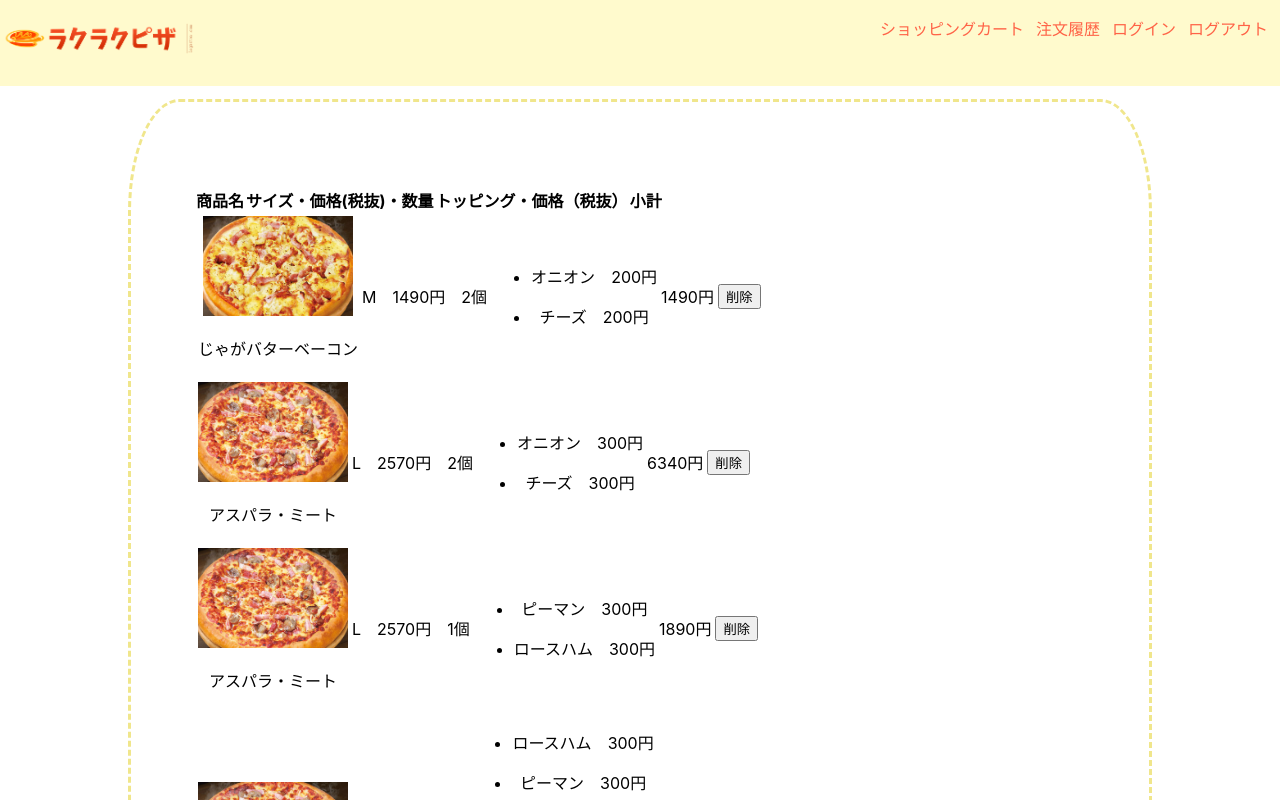
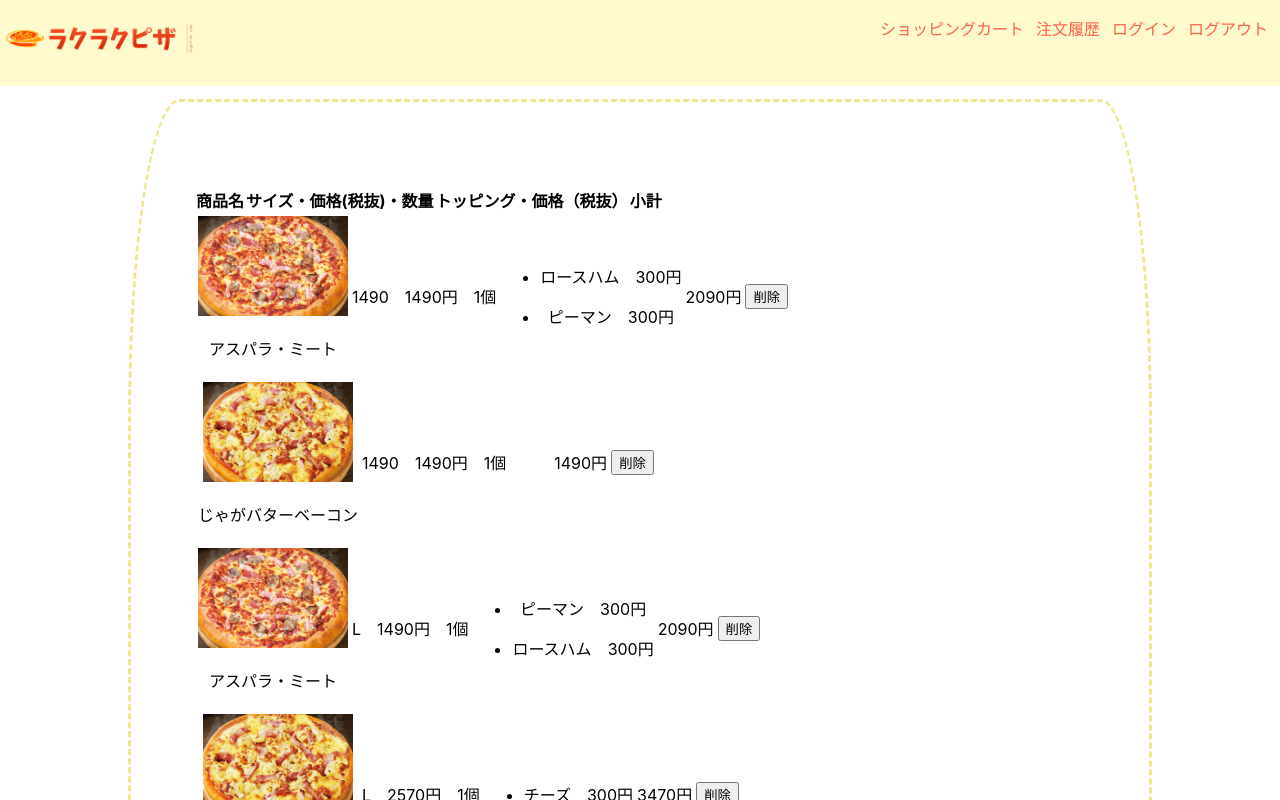
Before and after one commit to shimokawa871/ec-202207c, a Next.js app: page /items/cart in a window 1280 px wide. Shown: the top 800 px of the page. Built offline with nearby package versions, Linux system fonts and the light colour scheme; data requests are answered from the project's data file.

Commit message:
0907 オプション機能改善

```diff
--- a/data/db.json
+++ b/data/db.json
@@ -246,46 +246,29 @@
   "orders": [],
   "orderItems": [
     {
-      "name": "じゃがバターベーコン",
-      "imagePath": "/1.jpg",
-      "size": "M",
-      "price": 1490,
-      "quantity": "2",
+      "name": "アスパラ・ミート",
+      "imagePath": "/2.jpg",
+      "size": "1490",
+      "price": "1490",
+      "quantity": 1,
       "orderToppingList": [
-        "オニオン",
-        "チーズ"
+        "ロースハム",
+        "ピーマン"
       ],
-      "optionPrice": 200,
-      "subTotal": 1490,
+      "optionPrice": 300,
+      "subTotal": 2090,
       "id": 1
     },
     {
-      "name": "アスパラ・ミート",
-      "imagePath": "/2.jpg",
-      "size": "L",
-      "price": "2570",
-      "quantity": "2",
-      "orderToppingList": [
-        "オニオン",
-        "チーズ"
-      ],
+      "name": "じゃがバターベーコン",
+      "imagePath": "/1.jpg",
+      "size": "1490",
+      "price": "1490",
+      "quantity": 1,
+      "orderToppingList": [],
       "optionPrice": 300,
-      "subTotal": 6340,
+      "subTotal": 1490,
       "id": 2
-    },
-    {
-      "name": "アスパラ・ミート",
-      "imagePath": "/2.jpg",
-      "size": "L",
-      "price": "2570",
-      "quantity": 1,
-      "orderToppingList": [
-        "ピーマン",
-        "ロースハム"
-      ],
-      "optionPrice": 300,
-      "subTotal": 1890,
-      "id": 3
     },
     {
       "name": "アスパラ・ミート",
@@ -294,40 +277,57 @@
       "price": "1490",
       "quantity": 1,
       "orderToppingList": [
-        "ロースハム",
         "ピーマン",
-        "ロースハム",
-        "ピーマン",
-        "ロースハム",
-        "ロースハム",
-        "ピーマン"
+        "ロースハム"
       ],
       "optionPrice": 300,
-      "subTotal": 1790,
+      "subTotal": 2090,
+      "id": 3
+    },
+    {
+      "name": "じゃがバターベーコン",
+      "imagePath": "/1.jpg",
+      "size": "L",
+      "price": "2570",
+      "quantity": 1,
+      "orderToppingList": [
+        "チーズ"
+      ],
+      "optionPrice": 300,
+      "subTotal": 3470,
       "id": 4
     },
     {
-      "name": "アスパラ・ミート",
-      "imagePath": "/2.jpg",
+      "name": "じゃがバターベーコン",
+      "imagePath": "/1.jpg",
       "size": "L",
       "price": "2570",
       "quantity": 1,
-      "orderToppingList": [],
+      "orderToppingList": [
+        "チーズ",
+        "ピーマン",
+        "ピーマン",
+        "チーズ",
+        "チーズ",
+        "ピーマン",
+        "オニオン",
+        "チーズ"
+      ],
       "optionPrice": 300,
-      "subTotal": 1490,
+      "subTotal": 3170,
       "id": 5
     },
     {
       "name": "アスパラ・ミート",
       "imagePath": "/2.jpg",
-      "size": "L",
-      "price": "1490",
+      "size": "M",
+      "price": 1490,
       "quantity": 1,
       "orderToppingList": [
         "ロースハム"
       ],
-      "optionPrice": 300,
-      "subTotal": 2870,
+      "optionPrice": 200,
+      "subTotal": 1690,
       "id": 6
     },
     {
@@ -337,12 +337,11 @@
       "price": "2570",
       "quantity": 1,
       "orderToppingList": [
-        "チーズ",
-        "ピーマン"
+        ""
       ],
       "optionPrice": 300,
-      "subTotal": 3170,
-      "id": 9
+      "subTotal": 3470,
+      "id": 7
     },
     {
       "name": "アスパラ・ミート",
@@ -351,45 +350,383 @@
       "price": "2570",
       "quantity": 1,
       "orderToppingList": [
+        "",
+        "ほうれん草"
+      ],
+      "optionPrice": 300,
+      "subTotal": 3170,
+      "id": 8
+    },
+    {
+      "name": "アスパラ・ミート",
+      "imagePath": "/2.jpg",
+      "size": "M",
+      "price": 1490,
+      "quantity": 1,
+      "orderToppingList": [
+        "ぺパロに"
+      ],
+      "optionPrice": 200,
+      "subTotal": 1690,
+      "id": 9
+    },
+    {
+      "name": "アスパラ・ミート",
+      "imagePath": "/2.jpg",
+      "size": "M",
+      "price": 1490,
+      "quantity": 1,
+      "orderToppingList": [
         "オニオン",
         "チーズ"
       ],
-      "optionPrice": 300,
-      "subTotal": 2090,
+      "optionPrice": 200,
+      "subTotal": 1890,
       "id": 10
     },
     {
-      "name": "じゃがバターベーコン",
-      "imagePath": "/1.jpg",
-      "size": false,
+      "name": "アスパラ・ミート",
+      "imagePath": "/2.jpg",
+      "size": "M",
+      "price": 1490,
+      "quantity": 1,
+      "orderToppingList": [
+        "ほうれん草"
+      ],
+      "optionPrice": 200,
+      "subTotal": 2090,
+      "id": 11
+    },
+    {
+      "name": "明太バターチーズ",
+      "imagePath": "/5.jpg",
+      "size": "M",
+      "price": 1900,
+      "quantity": 1,
+      "orderToppingList": [
+        ""
+      ],
+      "optionPrice": 200,
+      "subTotal": 2300,
+      "id": 12
+    },
+    {
+      "name": "アスパラ・ミート",
+      "imagePath": "/2.jpg",
+      "size": "M",
+      "price": 1490,
+      "quantity": 1,
+      "orderToppingList": [],
+      "optionPrice": 200,
+      "subTotal": 1690,
+      "id": 13
+    },
+    {
+      "name": "アスパラ・ミート",
+      "imagePath": "/2.jpg",
+      "size": "M",
+      "price": 1490,
+      "quantity": 1,
+      "orderToppingList": [
+        "",
+        "グリルナス"
+      ],
+      "optionPrice": 200,
+      "subTotal": 1690,
+      "id": 14
+    },
+    {
+      "name": "アスパラ・ミート",
+      "imagePath": "/2.jpg",
+      "size": "M",
+      "price": 1490,
+      "quantity": 1,
+      "orderToppingList": [
+        "ほうれん草"
+      ],
+      "optionPrice": 200,
+      "subTotal": 1690,
+      "id": 15
+    },
+    {
+      "name": "アスパラ・ミート",
+      "imagePath": "/2.jpg",
+      "size": "M",
+      "price": 1490,
+      "quantity": 1,
+      "orderToppingList": [
+        "ほうれん草"
+      ],
+      "optionPrice": 200,
+      "subTotal": 1490,
+      "id": 16
+    },
+    {
+      "name": "アスパラ・ミート",
+      "imagePath": "/2.jpg",
+      "size": "M",
+      "price": 1490,
+      "quantity": 1,
+      "orderToppingList": [
+        "",
+        "ピーマン",
+        "ロースハム"
+      ],
+      "optionPrice": 200,
+      "subTotal": 1890,
+      "id": 17
+    },
+    {
+      "name": "アスパラ・ミート",
+      "imagePath": "/2.jpg",
+      "size": "L",
       "price": "2570",
+      "quantity": 1,
+      "orderToppingList": [
+        "",
+        "ピーマン",
+        "チーズ"
+      ],
+      "optionPrice": 300,
+      "subTotal": 3170,
+      "id": 18
+    },
+    {
+      "name": "アスパラ・ミート",
+      "imagePath": "/2.jpg",
+      "size": "M",
+      "price": 1490,
+      "quantity": "2",
+      "orderToppingList": [
+        "",
+        "オニオン",
+        "チーズ"
+      ],
+      "optionPrice": 200,
+      "subTotal": 3780,
+      "id": 19
+    },
+    {
+      "name": "アスパラ・ミート",
+      "imagePath": "/2.jpg",
+      "size": "M",
+      "price": 1490,
+      "quantity": 1,
+      "orderToppingList": [
+        ""
+      ],
+      "optionPrice": 200,
+      "subTotal": 1490,
+      "id": 20
+    },
+    {
+      "name": "めちゃマヨミート",
+      "imagePath": "/13.jpg",
+      "size": "M",
+      "price": 2160,
+      "quantity": 1,
+      "orderToppingList": [
+        "オニオン",
+        "チーズ"
+      ],
+      "optionPrice": 200,
+      "subTotal": 2560,
+      "id": 21
+    },
+    {
+      "name": "めちゃマヨミート",
+      "imagePath": "/13.jpg",
+      "size": "L",
+      "price": "3380",
+      "quantity": 1,
+      "orderToppingList": [
+        "ロースハム",
+        "ほうれん草"
+      ],
+      "optionPrice": 300,
+      "subTotal": 3980,
+      "id": 22
+    },
+    {
+      "name": "めちゃマヨミート",
+      "imagePath": "/13.jpg",
+      "size": "M",
+      "price": 2160,
+      "quantity": 1,
+      "orderToppingList": [
+        "ほうれん草",
+        "ぺパロに"
+      ],
+      "optionPrice": 200,
+      "subTotal": 2360,
+      "id": 23
+    },
+    {
+      "name": "アスパラ・ミート",
+      "imagePath": "/2.jpg",
+      "size": "M",
+      "price": 1490,
+      "quantity": 1,
+      "orderToppingList": [
+        "ほうれん草",
+        "ロースハム"
+      ],
+      "optionPrice": 200,
+      "subTotal": 1690,
+      "id": 24
+    },
+    {
+      "name": "アスパラ・ミート",
+      "imagePath": "/2.jpg",
+      "size": "M",
+      "price": 1490,
+      "quantity": 1,
+      "orderToppingList": [],
+      "optionPrice": 200,
+      "subTotal": 1690,
+      "id": 25
+    },
+    {
+      "name": "アスパラ・ミート",
+      "imagePath": "/2.jpg",
+      "size": "M",
+      "price": 1490,
+      "quantity": 1,
+      "orderToppingList": [],
+      "optionPrice": 200,
+      "subTotal": 1690,
+      "id": 26
+    },
+    {
+      "name": "アスパラ・ミート",
+      "imagePath": "/2.jpg",
+      "size": "M",
+      "price": 1490,
+      "quantity": 1,
+      "orderToppingList": [
+        "",
+        "ロースハム"
+      ],
+      "optionPrice": 200,
+      "subTotal": 1690,
+      "id": 27
+    },
+    {
+      "name": "熟成ベーコンとマッシュルーム",
+      "imagePath": "/3.jpg",
+      "size": "M",
+      "price": 1490,
+      "quantity": 1,
+      "orderToppingList": [],
+      "optionPrice": 200,
+      "subTotal": 1690,
+      "id": 28
+    },
+    {
+      "name": "熟成ベーコンとマッシュルーム",
+      "imagePath": "/3.jpg",
+      "size": "M",
+      "price": 1490,
+      "quantity": 1,
+      "orderToppingList": [
+        "ロースハム",
+        "ほうれん草"
+      ],
+      "optionPrice": 200,
+      "subTotal": 1890,
+      "id": 29
+    },
+    {
+      "name": "アスパラ・ミート",
+      "imagePath": "/2.jpg",
+      "size": "M",
+      "price": 1490,
+      "quantity": 1,
+      "orderToppingList": [
+        "ほうれん草",
+        "ぺパロに"
+      ],
+      "optionPrice": 200,
+      "subTotal": 1890,
+      "id": 30
+    },
+    {
+      "name": "アスパラ・ミート",
+      "imagePath": "/2.jpg",
+      "size": "M",
+      "price": 1490,
+      "quantity": 1,
+      "orderToppingList": [
+        "ほうれん草"
+      ],
+      "optionPrice": 200,
+      "subTotal": 1690,
+      "id": 31
+    },
+    {
+      "name": "フレッシュモッツァレラ",
+      "imagePath": "/10.jpg",
+      "size": "L",
+      "price": "3380",
       "quantity": 1,
       "orderToppingList": [],
       "optionPrice": 300,
-      "subTotal": 1490,
-      "id": 11
+      "subTotal": 3380,
+      "id": 32
     },
     {
-      "name": "じゃがバターベーコン",
-      "imagePath": "/1.jpg",
-      "size": false,
-      "price": "1490",
+      "name": "フレッシュモッツァレラ",
+      "imagePath": "/10.jpg",
+      "size": "M",
+      "price": 2160,
       "quantity": 1,
-      "orderToppingList": [],
-      "optionPrice": 300,
-      "subTotal": 1490,
-      "id": 12
+      "orderToppingList": [
+        "オニオン"
+      ],
+      "optionPrice": 200,
+      "subTotal": 2360,
+      "id": 33
     },
     {
-      "name": "じゃがバターベーコン",
-      "imagePath": "/1.jpg",
-      "size": false,
-      "price": "1490",
+      "name": "フレッシュモッツァレラ",
+      "imagePath": "/10.jpg",
+      "size": "M",
+      "price": 2160,
       "quantity": 1,
-      "orderToppingList": [],
-      "optionPrice": 300,
-      "subTotal": 1490,
-      "id": 13
+      "orderToppingList": [
+        "ピーマン",
+        "ロースハム",
+        "ほうれん草"
+      ],
+      "optionPrice": 200,
+      "subTotal": 2760,
+      "id": 34
+    },
+    {
+      "name": "フレッシュモッツァレラ",
+      "imagePath": "/10.jpg",
+      "size": "M",
+      "price": 2160,
+      "quantity": 1,
+      "orderToppingList": [
+        "チーズ"
+      ],
+      "optionPrice": 200,
+      "subTotal": 2360,
+      "id": 35
+    },
+    {
+      "name": "フレッシュモッツァレラ",
+      "imagePath": "/10.jpg",
+      "size": "M",
+      "price": 2160,
+      "quantity": "2",
+      "orderToppingList": [
+        "ぺパロに"
+      ],
+      "optionPrice": 200,
+      "subTotal": 4720,
+      "id": 36
     }
   ],
   "orderOptions": []
```
Also changed, not shown: src/pages/items/[id].tsx (+30 -29 lines).
